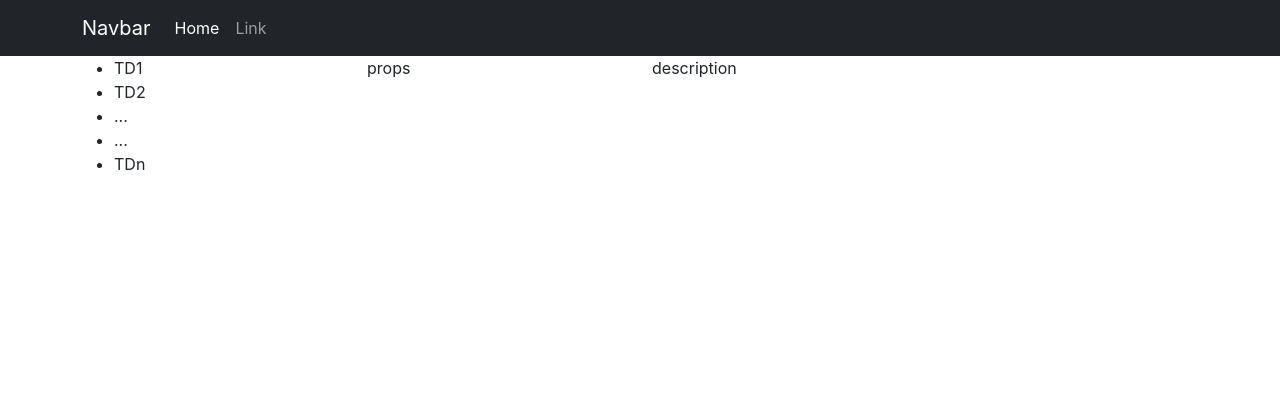
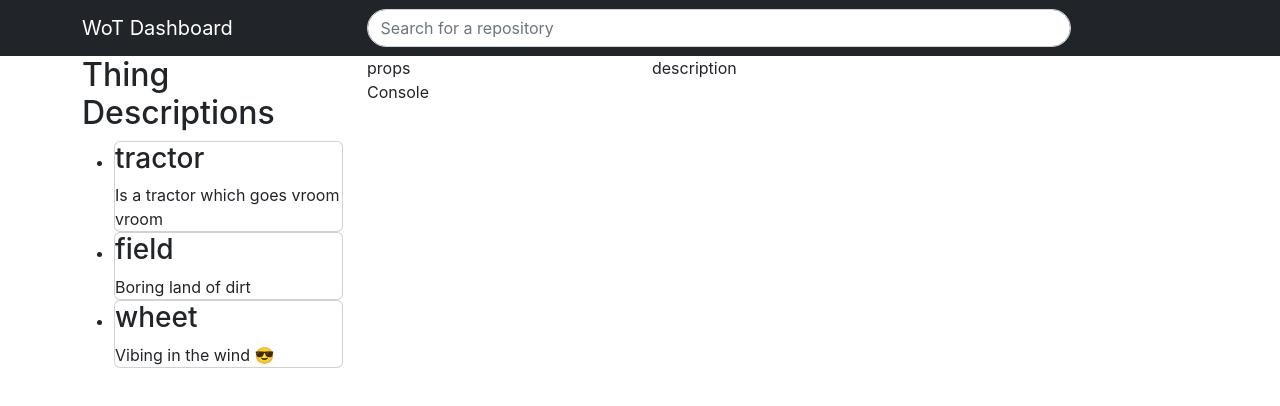
Before and after one commit to Erro48/itd-debugtool, a React (Create React App) app: page / in a window 1280 px wide. Shown: the top 406 px of the page. Built offline with nearby package versions, Linux system fonts and the light colour scheme.

Commit message:
Add some components

```diff
--- a/src/App.js
+++ b/src/App.js
@@ -3,16 +3,22 @@ import Navbar from './components/navbar'
 import TdContainer from './components/td-container'
 import PropContainer from './components/prop-container'
 import PropDescription from './components/prop-description'
+import Terminal from './components/terminal'
 
 function App() {
 	return (
 		<div className='App'>
 			<Navbar />
 			<div className='container'>
-				<div class='row'>
+				<div className='row'>
 					<TdContainer />
-					<PropContainer />
-					<PropDescription />
+					<div className='col col-sm-9'>
+						<div className='row'>
+							<PropContainer />
+							<PropDescription />
+							<Terminal />
+						</div>
+					</div>
 				</div>
 			</div>
 		</div>
--- /dev/null
+++ b/src/components/card.js
@@ -0,0 +1,14 @@
+import { Component } from 'react'
+
+class Card extends Component {
+	render() {
+		return (
+			<div className='card'>
+				<h3 class='title'>{this.props.title}</h3>
+				<div class='description'>{this.props.description}</div>
+			</div>
+		)
+	}
+}
+
+export default Card
--- a/src/components/navbar.js
+++ b/src/components/navbar.js
@@ -3,7 +3,7 @@ function Navbar() {
 		<nav className='navbar navbar-expand-lg navbar-dark bg-dark'>
 			<div className='container'>
 				<a className='navbar-brand' href='#'>
-					Navbar
+					<span>WoT</span> Dashboard
 				</a>
 				<button
 					className='navbar-toggler'
@@ -17,18 +17,14 @@ function Navbar() {
 					<span className='navbar-toggler-icon'></span>
 				</button>
 				<div className='collapse navbar-collapse' id='navbarSupportedContent'>
-					<ul className='navbar-nav me-auto mb-2 mb-lg-0'>
-						<li className='nav-item'>
-							<a className='nav-link active' aria-current='page' href='#'>
-								Home
-							</a>
-						</li>
-						<li className='nav-item'>
-							<a className='nav-link' href='#'>
-								Link
-							</a>
-						</li>
-					</ul>
+					<form className='d-flex w-75 pt-2 pt-sm-0 mx-auto'>
+						<input
+							className='form-control me-2 rounded-pill border-none'
+							type='search'
+							placeholder='Search for a repository'
+							aria-label='Search for a repository'
+						/>
+					</form>
 				</div>
 			</div>
 		</nav>
--- a/src/components/prop-container.js
+++ b/src/components/prop-container.js
@@ -1,6 +1,6 @@
 function PropContainer() {
 	return (
-		<section className='prop-container col col-sm-3'>
+		<section className='prop-container col col-sm-4'>
 			<div>props</div>
 		</section>
 	)
--- a/src/components/prop-description.js
+++ b/src/components/prop-description.js
@@ -1,6 +1,6 @@
 function PropDescription() {
 	return (
-		<section className='col col-sm-5 prop-description'>
+		<section className='col col-sm-8 prop-description'>
 			<div>description</div>
 		</section>
 	)
--- a/src/components/td-container.js
+++ b/src/components/td-container.js
@@ -1,12 +1,23 @@
+import Card from './card'
+
+const cards = [
+	{ title: 'tractor', description: 'Is a tractor which goes vroom vroom' },
+	{ title: 'field', description: 'Boring land of dirt' },
+	{ title: 'wheet', description: 'Vibing in the wind 😎' },
+]
+
 function TdContainer() {
 	return (
 		<section className='td-container col-12 col-sm-3'>
+			<h2>Thing Descriptions</h2>
 			<ul>
-				<li>TD1</li>
-				<li>TD2</li>
-				<li>...</li>
-				<li>...</li>
-				<li>TDn</li>
+				{cards.map((card, index) => {
+					return (
+						<li>
+							<Card title={card.title} description={card.description} />
+						</li>
+					)
+				})}
 			</ul>
 		</section>
 	)
--- /dev/null
+++ b/src/components/terminal.js
@@ -0,0 +1,5 @@
+function Terminal() {
+	return <section class='terminal col-12'>Console</section>
+}
+
+export default Terminal
```
